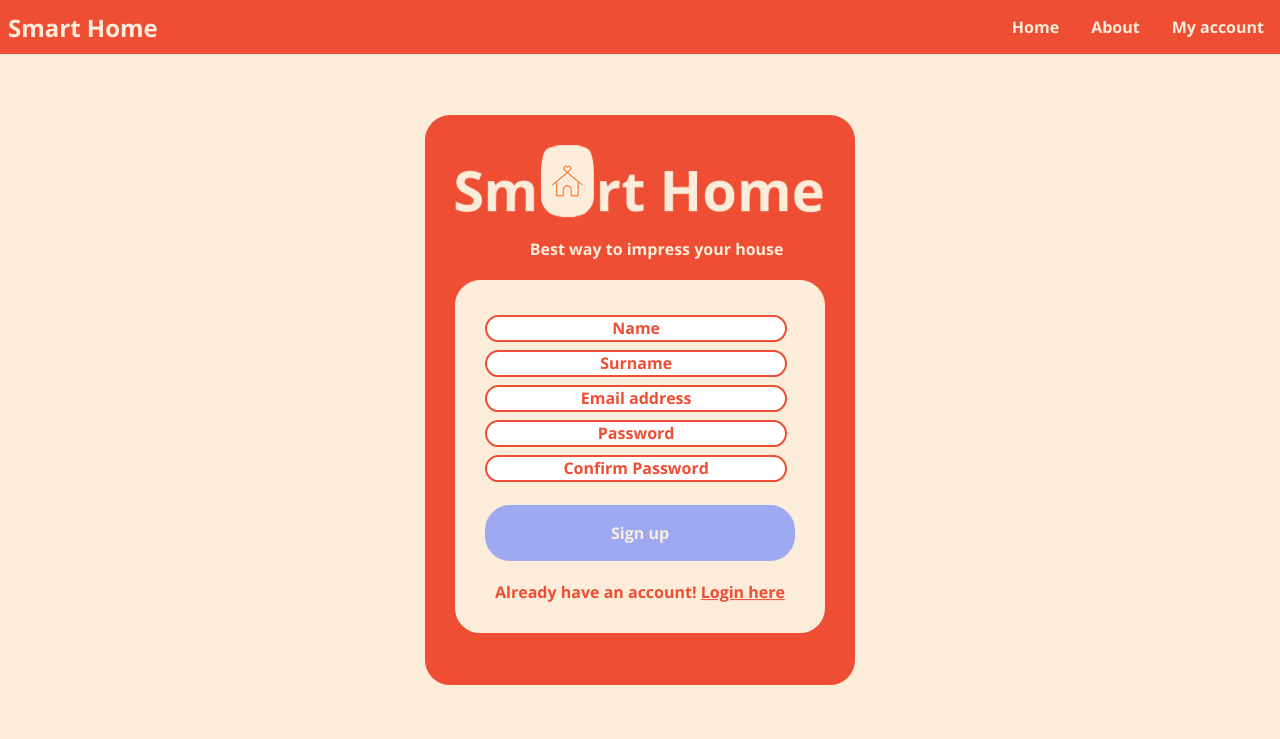
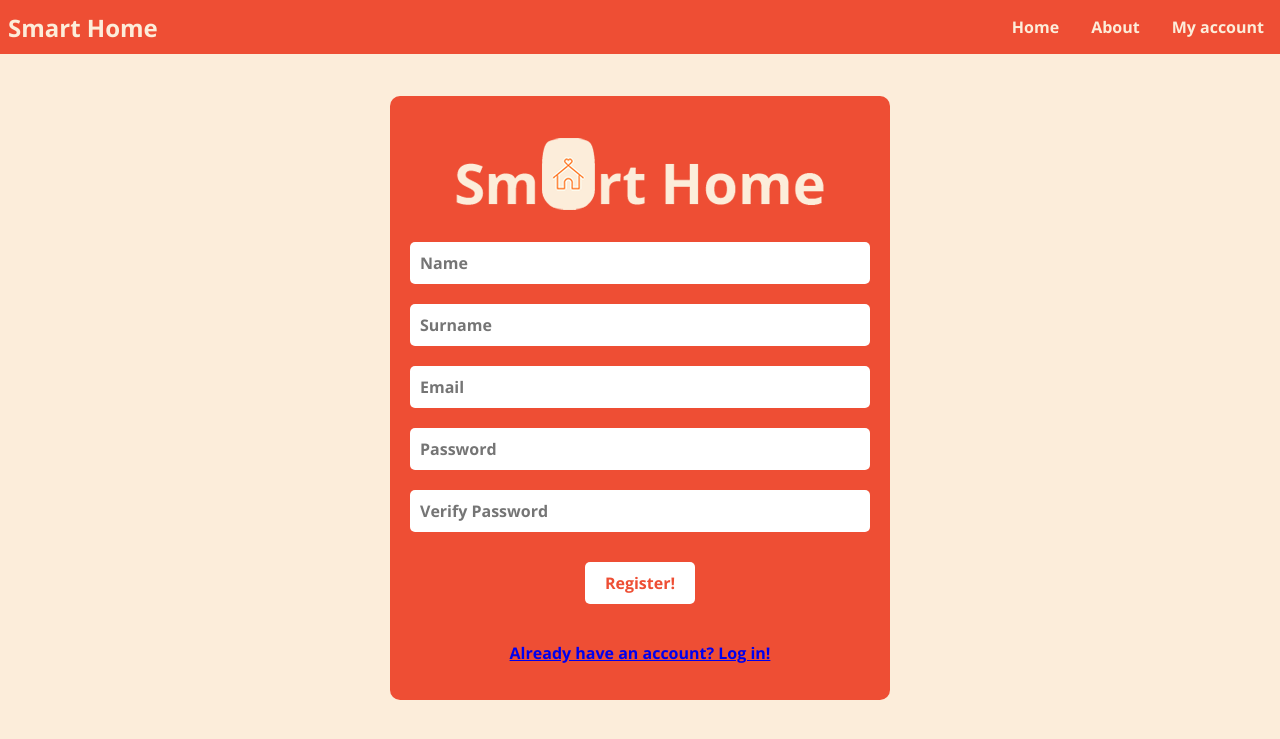
Before and after one commit to ewokrocks/iDeahubStuff, a PHP site: page /register.php in a window 1280 px wide. Shown: the top 739 px of the page. Run offline with PHP 8.4, Linux system fonts and the light colour scheme.

Commit message:
login register designs changed

```diff
--- a/authentication/register.php
+++ b/authentication/register.php
@@ -1,43 +1,75 @@
 <?php include "db.php" ?>
-
 <?php
 
-if (isset($_POST['register'])) {
+// Connect to database
+$servername = "localhost";
+$username = "root";
+$password = "";
+$dbname = "smarthome";
 
-    $username = $_POST['name'];
-    $lastname = $_POST['surname'];
+$conn = mysqli_connect($servername, $username, $password, $dbname);
+
+// Check connection
+if (!$conn) {
+    die("Connection failed: " . mysqli_connect_error());
+}
+
+// Check if form is submitted
+if (isset($_POST['submit'])) {
+    // Get form data
+    $name = $_POST['name'];
+    $surname = $_POST['surname'];
     $email = $_POST['email'];
     $password = $_POST['password'];
-    $password = password_hash($_POST["password"], PASSWORD_DEFAULT);
-    global $con;
+    $verify_password = $_POST['verify_password'];
 
-    $sql = "INSERT INTO user (name, surname,email, password_hash)
-        VALUES (?, ?, ?, ?)";
-    $stmt = $mysqli->stmt_init();
-    if (!$stmt->prepare($sql)) {
-        die("SQL error: " . $mysqli->error);
+    // Initialize error message
+    $error = "";
+
+    // Validate name
+    if (empty($name)) {
+        $error .= "Name is required.<br>";
     }
 
-    $stmt->bind_param(
-        "ssss",
-        $_POST["surname"],
-        $_POST["name"],
-        $_POST["email"],
-        $password
-    );
+    // Validate surname
+    if (empty($surname)) {
+        $error .= "Surname is required.<br>";
+    }
 
-    if ($stmt->execute()) {
+    // Validate email
+    if (empty($email)) {
+        $error .= "Email is required.<br>";
+    } elseif (!filter_var($email, FILTER_VALIDATE_EMAIL)) {
+        $error .= "Invalid email format.<br>";
+    }
 
-        header("Location: signup-success.html");
-        exit;
+    // Validate password
+    if (empty($password)) {
+        $error .= "Password is required.<br>";
+    } elseif (strlen($password) < 8) {
+        $error .= "Password must be at least 8 characters long.<br>";
+    }
 
+    // Validate verify password
+    if (empty($verify_password)) {
+        $error .= "Verify password is required.<br>";
+    } elseif ($password != $verify_password) {
+        $error .= "Password and verify password do not match.<br>";
+    }
+
+    // If there is no error, add user to database
+    if (empty($error)) {
+        // $password = password_hash($password, PASSWORD_DEFAULT);
+        $sql = "INSERT INTO users (name, surname, email, password)
+                VALUES ('$name', '$surname', '$email', '$password')";
+
+        if (mysqli_query($conn, $sql)) {
+            echo "New user added successfully.";
+        } else {
+            echo "Error: " . $sql . "<br>" . mysqli_error($conn);
+        }
     } else {
-
-        if ($mysqli->errno === 1062) {
-            die("email already taken");
-        } else {
-            die($mysqli->error . " " . $mysqli->errno);
-        }
+        echo $error;
     }
 }
 
@@ -47,11 +79,12 @@ if (isset($_POST['register'])) {
 <html lang="en">
 
 <head>
+
     <meta charset="ISO-8859-1">
     <title>Registration form</title>
     <link rel="stylesheet" type="text/css" href="../static/css/register.css">
+
 </head>
-
 
 <body style="background-color:#FCEDDA;">
 
@@ -61,56 +94,37 @@ if (isset($_POST['register'])) {
 
     ?>
 
+    <br>
 
-    <br> <br>
+    <form action="" method="post">
+        <br>
+        <img src="../static/images/SmartHome.png">
+        <br>
+        <div class="form-field">
+            <input type="text" name="name" placeholder="Name" id="name">
+            <div class="error-message" id="nameError"></div>
+        </div>
+        <div class="form-field">
+            <input type="text" name="surname" placeholder="Surname" id="surname">
+            <div class="error-message" id="surnameError"></div>
+        </div>
+        <div class="form-field">
+            <input type="email" name="email" placeholder="Email" id="email">
+            <div class="error-message" id="emailError"></div>
+        </div>
+        <div class="form-field">
+            <input type="password" name="password" placeholder="Password" id="password">
+            <div class="error-message" id="passwordError"></div>
+        </div>
+        <div class="form-field">
+            <input type="password" name="verify_password" placeholder="Verify Password" id="verifyPassword">
+            <div class="error-message" id="verifyPasswordError"></div>
+        </div>
+        <input type="submit" name="submit" value="Register!" onclick="return validateForm()">
+        <br>
+        <p style="color: #FCEDDA !important;"> <a href="login.php">Already have an account? Log in!</a></p>
+    </form>
 
-    <div class="container">
-
-        <img src="../static/images/SmartHome.png">
-        <p>&nbsp &nbsp &nbsp &nbsp &nbsp &nbsp &nbsp &nbsp &nbsp Best way to impress your house</p>
-
-        <div class="innercontainer">
-
-            <form action="../authentication/register.php" name="register" method="POST" id="register" novalidate>
-
-                <div class="input-field"><input type="text" name="name" placeholder="Name" required></div>
-
-
-                <div class="input-field"><input type="text" name="surname" placeholder="Surname" required></div>
-
-
-                <div class="input-field"><input type="email" name="email" placeholder="Email address" required></div>
-
-
-                <div class="input-field"><input type="password" name="password" placeholder="Password" required></div>
-
-
-                <div class="input-field"><input type="password" name="password_confirmation"
-                        placeholder="Confirm Password" required></div>
-
-
-                <button type="submit" name="register" value="Submit" id="button">Sign up</button><br>
-
-            </form>
-
-            <div class="line">
-                Already have an account!
-                <a href="login.php">Login here</a>
-            </div>
-
-        </div>
-
-    </div>
-
-
-
-    <script type="text/javascript">
-        function save() {
-            var email = document.getElementById("email").value;
-            var pwd = document.getElementById("pwd").value;
-            alert("email" + email + "password" + pwd);
-        }
-    </script>
 
 </body>
 
--- a/static/css/register.css
+++ b/static/css/register.css
@@ -1,109 +1,54 @@
 @import url('https://fonts.googleapis.com/css2?family=Open+Sans:wght@700;800&display=swap');
 
-a{
+*{
     font-family: 'Open Sans', sans-serif;
-    color: #EE4E34;
-    font-weight: bold;
+    ;
 }
 
-.container {
-    position: relative;
-    max-width: 430px;
-    width: 100%;
-    background-color: #EE4E34;
-    padding: 30px;
-    border-radius: 25px;
+body{
     font-family: 'Open Sans', sans-serif;
 }
 
-img {
+form {
+    background-color: #EE4E34;
+    display: flex;
+    flex-direction: column;
     align-items: center;
+    padding: 20px;
+    width: 80%;
+    max-width: 500px;
+    margin: 20px auto;
+    border-radius: 10px;
   }
 
-p {
-    color: #fcedda;
-    margin-bottom: 20px;
-    font-family: 'Open Sans', sans-serif;
+  .form-field {
+    margin: 10px 0;
+    width: 100%;
   }
 
-.innercontainer {
-    position: relative;
-    font-family: 'Open Sans', sans-serif;
-    max-width: 430px;
+  input[type="text"],
+  input[type="email"],
+  input[type="password"] {
     width: 100%;
-    background-color: #fcedda;
-    padding: 30px;
-    border-radius: 25px;
+    padding: 10px;
+    font-size: 16px;
+    border: none;
+    border-radius: 5px;
   }
 
-.innercontainer .input-field {
-    position: relative;
-    height: 30px;
-    width: 75%;
-    margin-top: 5px;
-    align-items: center;
-    text-align: center;
-    font-family: 'Open Sans', sans-serif;
+  input[type="submit"] {
+    background-color: #fff;
+    color: #EE4E34;
+    padding: 10px 20px;
+    border-radius: 5px;
+    border: none;
+    font-size: 16px;
+    margin-top: 20px;
+    cursor: pointer;
   }
 
-.input-field input {
-    position: relative;
-    width: 130%;
-    height: 90%;
-    padding: 0 35px;
-    border-color: #EE4E34;
-    border-style: solid;
-    border-radius: 25px;
-    align-items: center;
-    font-family: 'Open Sans', sans-serif;
+  @media only screen and (max-width: 500px) {
+    form {
+      width: 90%;
     }
-
- ::placeholder {
-    color: #EE4E34;
-    text-align: center;
-    font-size: medium;
-    font-weight: bold;
-    font-family: 'Open Sans', sans-serif;
   }
-
-.line {
-    color: #EE4E34;
-    text-align: center;
-    font-size: medium;
-    font-weight: bold;
-    margin-top: 20px;
-    font-weight: bold;
-    font-family: 'Open Sans', sans-serif;
-}
-
-.line a {
-    color: #EE4E34;
-    font-weight: bold;
-}
-
-button {
-    background-color: #9DAAF2;
-    border-radius: 25px;
-    border-color: #9DAAF2;
-    border-style: solid;
-    color: #fcedda;
-    padding: 15px 32px;
-    text-align: center;
-    text-decoration: none;
-    display: inline-block;
-    font-size: 16px;
-    width: 100%;
-    height: 75%;
-    margin-top: 20px;
-    font-weight: bold;
-    font-family: 'Open Sans', sans-serif;
-}
-
-.container{
-
-    position: absolute;
-    left: 50%;
-    transform: translate(-50%, 3%);
-    height: 570px;
-
-}
```
Also changed, not shown: authentication/login.php (+56 -74 lines), authentication/resetpassword.php (+54 -10 lines), static/css/login.css (+44 -83 lines). Lines whose indentation alone changed are shown as unchanged.
